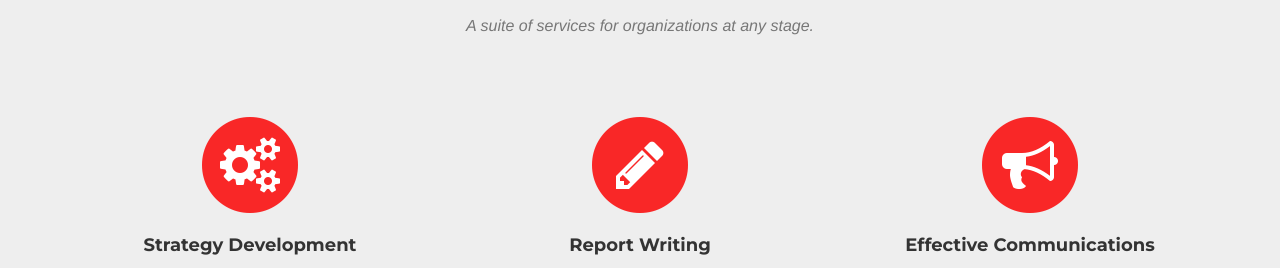
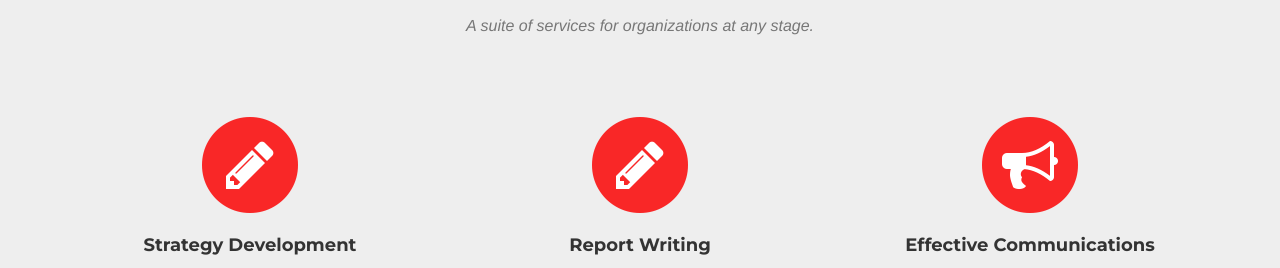
Before and after one commit to Jenniferanneharvey/S3-website, a website: page index.html in a window 1280 px wide. Shown: the part 1856-2124 px from the top of the page. Drawn offline with nearby package versions, Linux system fonts and the light colour scheme; files whose address does not match are found by name; a web font is replaced by a local one.

Commit message:
changed to pencil

```diff
--- a/index.html
+++ b/index.html
@@ -130,7 +130,7 @@
                 <div class="col-md-4">
                     <span class="fa-stack fa-4x">
                         <i class="fa fa-circle fa-stack-2x text-primary"></i>
-                        <i class="fa fa-gears fa-stack-1x fa-inverse"></i>
+                        <i class="fa fa-pencil fa-stack-1x fa-inverse"></i>
                     </span>
                     <h4 class="service-heading">Strategy Development</h4>
                     <p class="text-muted">Do you want to learn how to decrease your costs of operations, increase your profitability and reduce your impact on the environment at the same time? It might be time for you to investigate the benefits of developing a sustainability strategy. We can analyze your organization's operations and develop a step-by-step plan to become leaner and greener.</p>
```
